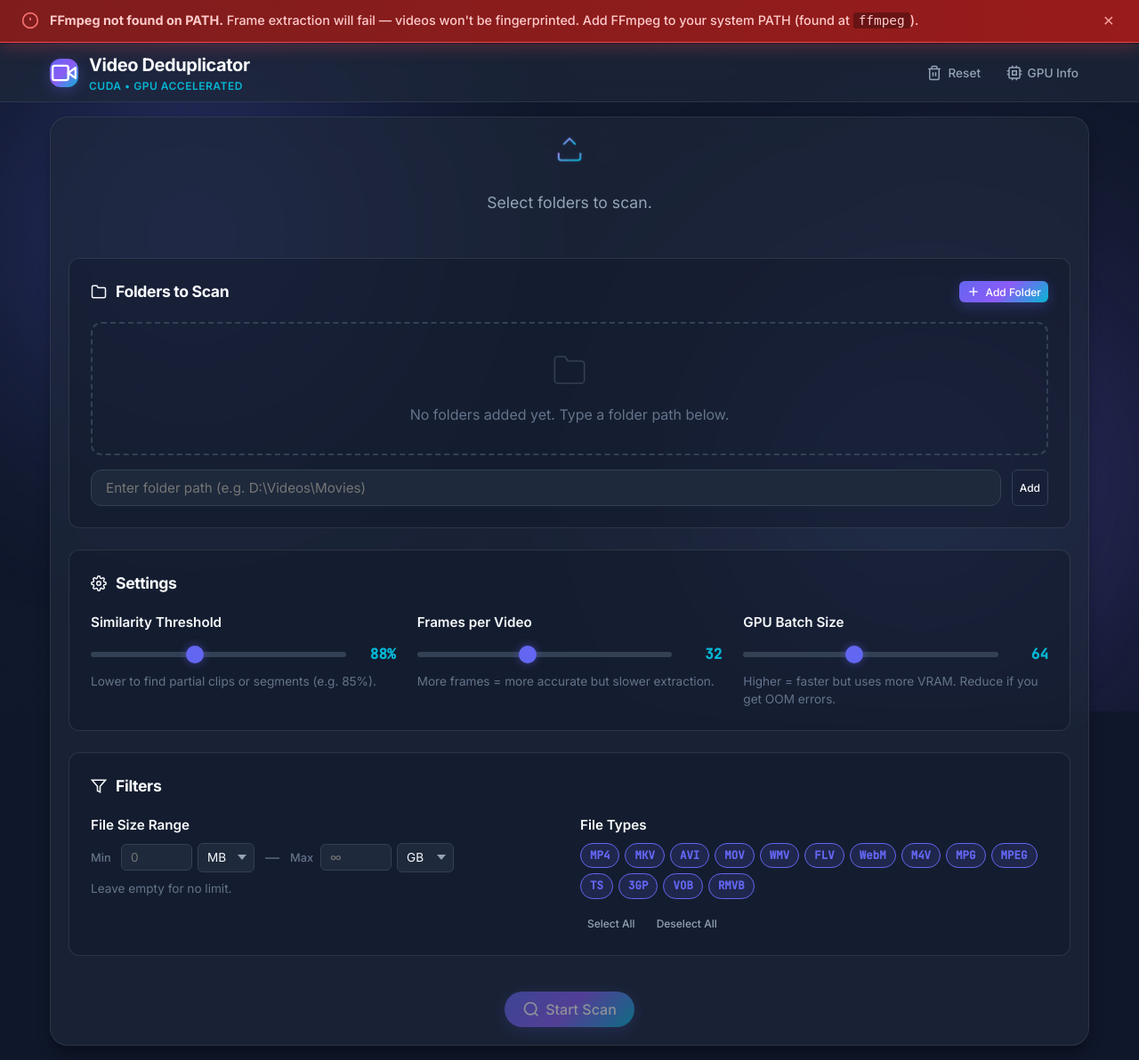
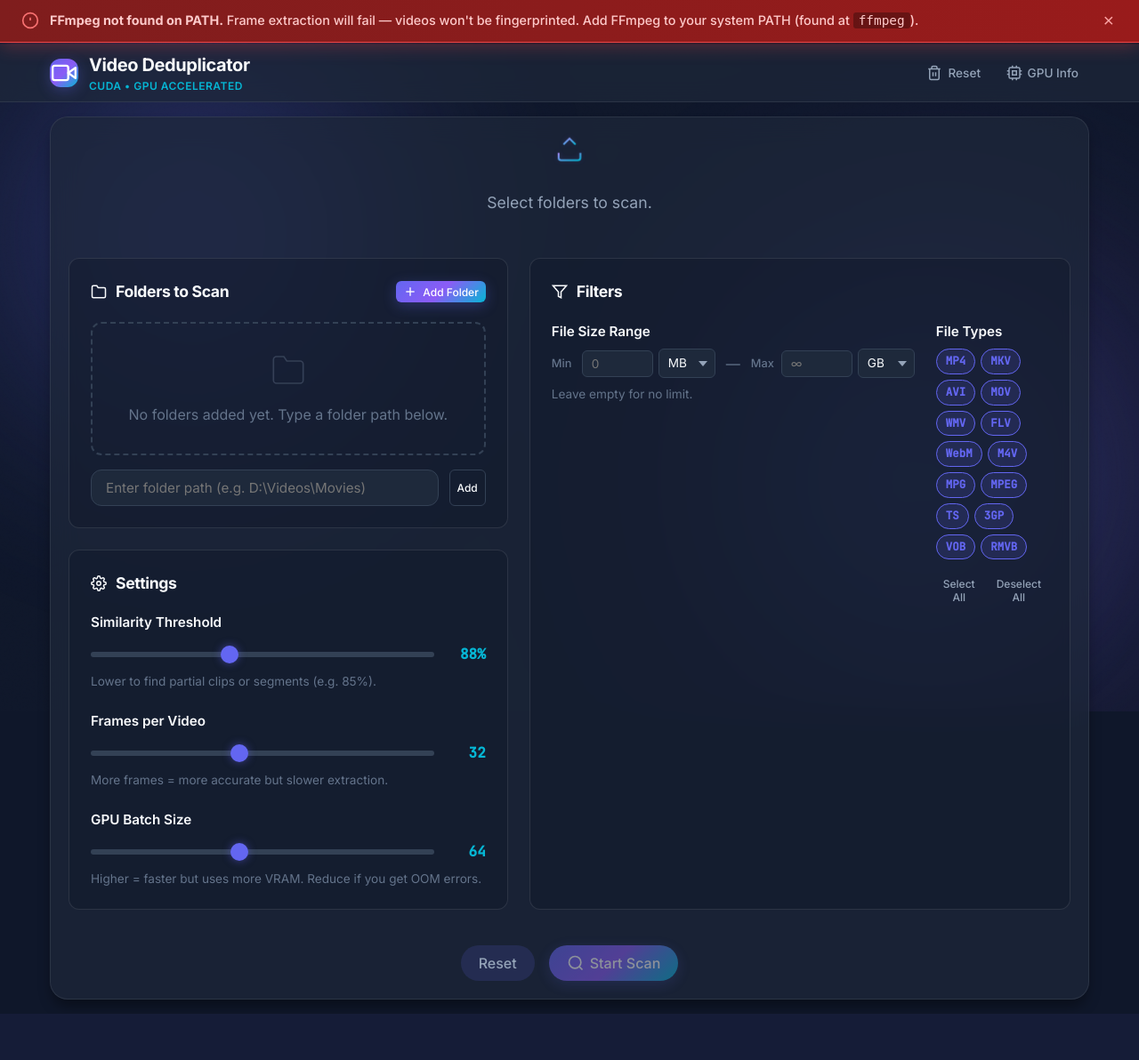
Before and after one commit to appsjuragan/py-video-deduplication, a Flask app: page / in a window 1280 px wide. Shown: the whole page at 89% size. After the commit the page ends 1140 px from the top, so only its background shows below. Run offline with Flask 3, Linux system fonts and the light colour scheme.

Commit message:
Update setup page template position to 2-column layout and add Reset button

```diff
--- a/static/css/style.css
+++ b/static/css/style.css
@@ -647,9 +647,32 @@ input[type="number"].input-sm {
     border-color: var(--accent-primary);
 }
 
+/* ─── Setup Columns Layout ─── */
+.setup-columns {
+    display: grid;
+    grid-template-columns: 2fr 1fr;
+    gap: 24px;
+}
+
+.setup-column-left,
+.setup-column-right {
+    display: flex;
+    flex-direction: column;
+    gap: 24px;
+}
+
+/* Remove default margin on .setup-section inside columns since gap handles it now */
+.setup-columns .setup-section {
+    margin-bottom: 0;
+    height: 100%;
+}
+
 .setup-actions {
     margin-top: 40px;
-    text-align: center;
+    display: flex;
+    justify-content: center;
+    gap: 16px;
+    align-items: center;
 }
 
 /* ─── Progress Panel ─── */
--- a/static/js/app.js
+++ b/static/js/app.js
@@ -51,6 +51,7 @@ document.addEventListener('DOMContentLoaded', () => {
     const btnAddFolder = document.getElementById('btn-add-folder');
     const btnAddFolderInput = document.getElementById('btn-add-folder-input');
     const btnStartScan = document.getElementById('btn-start-scan');
+    const btnResetApp = document.getElementById('btn-reset-app');
 
     // Settings
     const inputs = {
@@ -530,10 +531,12 @@ document.addEventListener('DOMContentLoaded', () => {
                         <svg width="14" height="14" viewBox="0 0 24 24" fill="none" stroke="currentColor" stroke-width="2"><path d="M18 13v6a2 2 0 0 1-2 2H5a2 2 0 0 1-2-2V8a2 2 0 0 1 2-2h6"/><polyline points="15 3 21 3 21 9"/><line x1="10" y1="14" x2="21" y2="3"/></svg>
                         Play
                     </button>
+                    ${!isBest ? `
                     <button class="btn btn-danger btn-sm" onclick="deleteFile('${escapedPath}', ${v.index})">
                         <svg width="14" height="14" viewBox="0 0 24 24" fill="none" stroke="currentColor" stroke-width="2"><polyline points="3 6 5 6 21 6"/><path d="M19 6v14a2 2 0 0 1-2 2H7a2 2 0 0 1-2-2V6m3 0V4a2 2 0 0 1 2-2h4a2 2 0 0 1 2 2v2"/><line x1="10" y1="11" x2="10" y2="17"/><line x1="14" y1="11" x2="14" y2="17"/></svg>
                         Delete
                     </button>
+                    ` : ''}
                 </div>
             </div>
         `;
@@ -590,6 +593,7 @@ document.addEventListener('DOMContentLoaded', () => {
     };
 
     btnNewScan.addEventListener('click', () => resetScan());
+    if (btnResetApp) btnResetApp.addEventListener('click', () => resetScan());
 
     const resetScan = async () => {
         try {
--- a/templates/index.html
+++ b/templates/index.html
@@ -95,13 +95,16 @@
                     <p class="hero-desc">Select folders to scan.</p>
                 </div>
 
+                <div class="setup-columns">
+                    <div class="setup-column-left">
                         <!-- Folder Selection -->
                         <div class="setup-section">
                             <div class="section-header">
                                 <h3>
                                     <svg width="18" height="18" viewBox="0 0 24 24" fill="none" stroke="currentColor"
                                         stroke-width="2">
-                                <path d="M22 19a2 2 0 0 1-2 2H4a2 2 0 0 1-2-2V5a2 2 0 0 1 2-2h5l2 3h9a2 2 0 0 1 2 2z" />
+                                        <path
+                                            d="M22 19a2 2 0 0 1-2 2H4a2 2 0 0 1-2-2V5a2 2 0 0 1 2-2h5l2 3h9a2 2 0 0 1 2 2z" />
                                     </svg>
                                     Folders to Scan
                                 </h3>
@@ -118,7 +121,8 @@
                                 <div class="folder-empty">
                                     <svg width="40" height="40" viewBox="0 0 24 24" fill="none" stroke="currentColor"
                                         stroke-width="1" opacity="0.4">
-                                <path d="M22 19a2 2 0 0 1-2 2H4a2 2 0 0 1-2-2V5a2 2 0 0 1 2-2h5l2 3h9a2 2 0 0 1 2 2z" />
+                                        <path
+                                            d="M22 19a2 2 0 0 1-2 2H4a2 2 0 0 1-2-2V5a2 2 0 0 1 2-2h5l2 3h9a2 2 0 0 1 2 2z" />
                                     </svg>
                                     <p>No folders added yet. Type a folder path above or paste paths.</p>
                                 </div>
@@ -147,8 +151,8 @@
                                 <div class="setting-item">
                                     <label>Similarity Threshold</label>
                                     <div class="setting-control">
-                                <input type="range" id="threshold" min="0.80" max="1.00" step="0.01" value="0.88"
-                                    class="slider">
+                                        <input type="range" id="threshold" min="0.80" max="1.00" step="0.01"
+                                            value="0.88" class="slider">
                                         <span id="threshold-value" class="setting-value">88%</span>
                                     </div>
                                     <p class="setting-hint">Lower to find partial clips or segments (e.g. 85%).</p>
@@ -156,7 +160,8 @@
                                 <div class="setting-item">
                                     <label>Frames per Video</label>
                                     <div class="setting-control">
-                                <input type="range" id="num-frames" min="8" max="64" step="8" value="32" class="slider">
+                                        <input type="range" id="num-frames" min="8" max="64" step="8" value="32"
+                                            class="slider">
                                         <span id="num-frames-value" class="setting-value">32</span>
                                     </div>
                                     <p class="setting-hint">More frames = more accurate but slower extraction.</p>
@@ -168,12 +173,15 @@
                                             class="slider">
                                         <span id="batch-size-value" class="setting-value">64</span>
                                     </div>
-                            <p class="setting-hint">Higher = faster but uses more VRAM. Reduce if you get OOM errors.
+                                    <p class="setting-hint">Higher = faster but uses more VRAM. Reduce if you get OOM
+                                        errors.
                                     </p>
                                 </div>
                             </div>
                         </div>
+                    </div>
 
+                    <div class="setup-column-right">
                         <!-- Filters -->
                         <div class="setup-section">
                             <div class="section-header">
@@ -193,8 +201,8 @@
                                     <div class="size-range-row">
                                         <div class="size-input-group">
                                             <span class="size-label">Min</span>
-                                    <input type="number" id="filter-size-min" class="input input-sm" min="0" value=""
-                                        placeholder="0">
+                                            <input type="number" id="filter-size-min" class="input input-sm" min="0"
+                                                value="" placeholder="0">
                                             <select id="filter-size-min-unit" class="input input-sm select-unit">
                                                 <option value="KB">KB</option>
                                                 <option value="MB" selected>MB</option>
@@ -204,8 +212,8 @@
                                         <span class="size-separator">—</span>
                                         <div class="size-input-group">
                                             <span class="size-label">Max</span>
-                                    <input type="number" id="filter-size-max" class="input input-sm" min="0" value=""
-                                        placeholder="∞">
+                                            <input type="number" id="filter-size-max" class="input input-sm" min="0"
+                                                value="" placeholder="∞">
                                             <select id="filter-size-max-unit" class="input input-sm select-unit">
                                                 <option value="KB">KB</option>
                                                 <option value="MB">MB</option>
@@ -258,9 +266,13 @@
                                 </div>
                             </div>
                         </div>
+                    </div>
+                </div>
 
                 <!-- Start Button -->
                 <div class="setup-actions">
+                    <button class="btn btn-ghost btn-lg" style="background: rgba(99, 102, 241, 0.15);"
+                        id="btn-reset-app">Reset</button>
                     <button id="btn-start-scan" class="btn btn-primary btn-lg" disabled>
                         <svg width="20" height="20" viewBox="0 0 24 24" fill="none" stroke="currentColor"
                             stroke-width="2">
```
Also changed, not shown: static/img/scanning_files.gif (added), static/img/validating_files.gif (added). Lines whose indentation alone changed are shown as unchanged.
